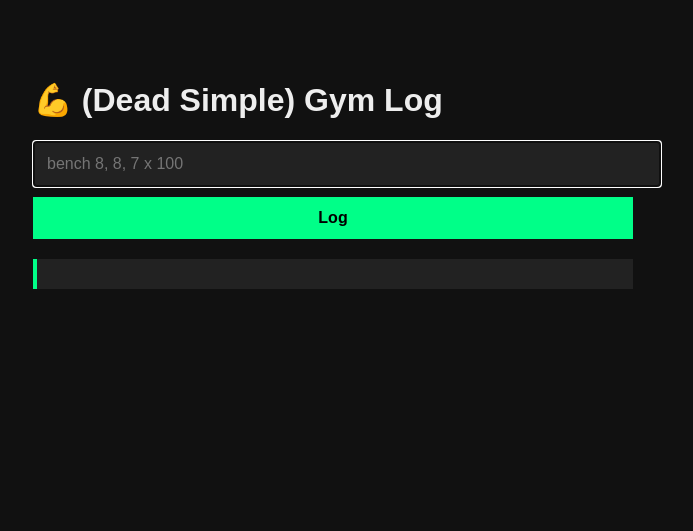
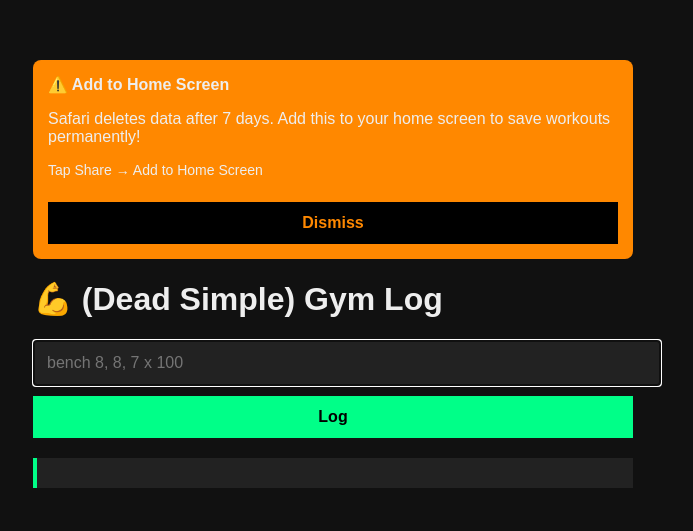
Before and after one commit to scajanus/deadsimple, a plain HTML site: page index.html in a window 1280 px wide. Shown: the whole page, without its empty margins (307-1000 px from the left). Drawn offline with Linux system fonts and the light colour scheme.

Commit message:
Add nag on iOS

```diff
--- a/index.html
+++ b/index.html
@@ -3,6 +3,9 @@
 <head>
     <meta charset="UTF-8">
     <meta name="viewport" content="width=device-width, initial-scale=1.0">
+    <meta name="apple-mobile-web-app-capable" content="yes">
+    <meta name="apple-mobile-web-app-status-bar-style" content="black">
+    <meta name="apple-mobile-web-app-title" content="Gym Log">
     <title>Gym Assistant</title>
     <style>
         body { font-family: sans-serif; max-width: 600px; margin: 40px auto; padding: 20px; background: #111; color: #eee; }
@@ -12,9 +15,17 @@
         .item { background: #222; padding: 10px; margin: 10px 0; border-left: 3px solid #444; }
         .ex { color: #0f8; font-weight: bold; }
         .dt { color: #888; font-size: 12px; }
+        #install { background: #f80; padding: 15px; margin-bottom: 20px; border-radius: 8px; display: none; }
+        #install button { background: #000; color: #f80; margin-top: 10px; }
     </style>
 </head>
 <body>
+    <div id="install" style="display: none;">
+        <strong>⚠️ Add to Home Screen</strong>
+        <p>Safari deletes data after 7 days. Add this to your home screen to save workouts permanently!</p>
+        <p style="font-size: 14px; margin-top: 10px;">Tap Share → Add to Home Screen</p>
+        <button onclick="document.getElementById('install').style.display='none'">Dismiss</button>
+    </div>
     <h1>💪 (Dead Simple) Gym Log</h1>
     <input id="i" placeholder="bench 8, 8, 7 x 100" autofocus>
     <button onclick="log()">Log</button>
@@ -87,6 +98,14 @@
                 log();
             }
         });
+        // Detect if running in Safari on iOS (not already installed)
+        const isIOS = /iPad|iPhone|iPod/.test(navigator.userAgent);
+        const isStandalone = window.navigator.standalone === true;
+
+        // Show warning every time on iOS Safari unless running as standalone app
+        if (true) {
+            document.getElementById('install').style.display = 'block';
+        }
         show();
     </script>
 </body>
```
